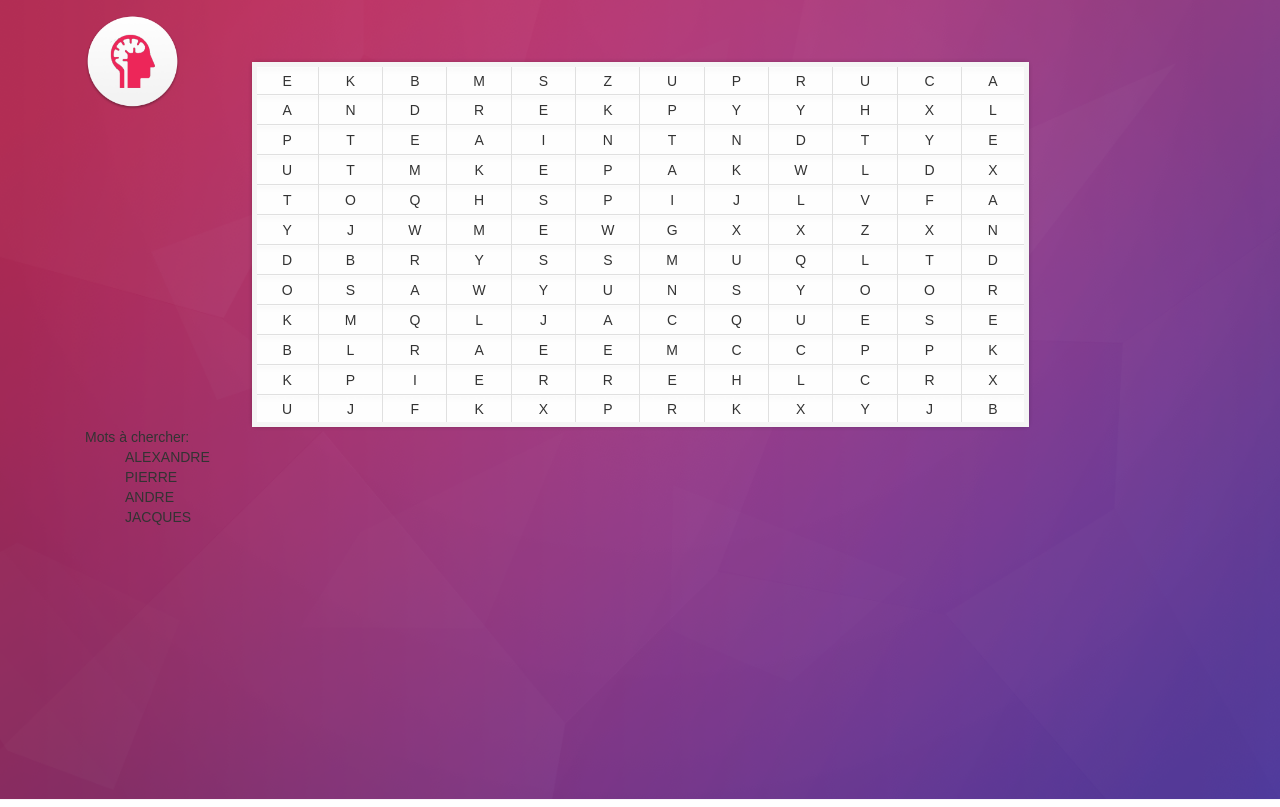
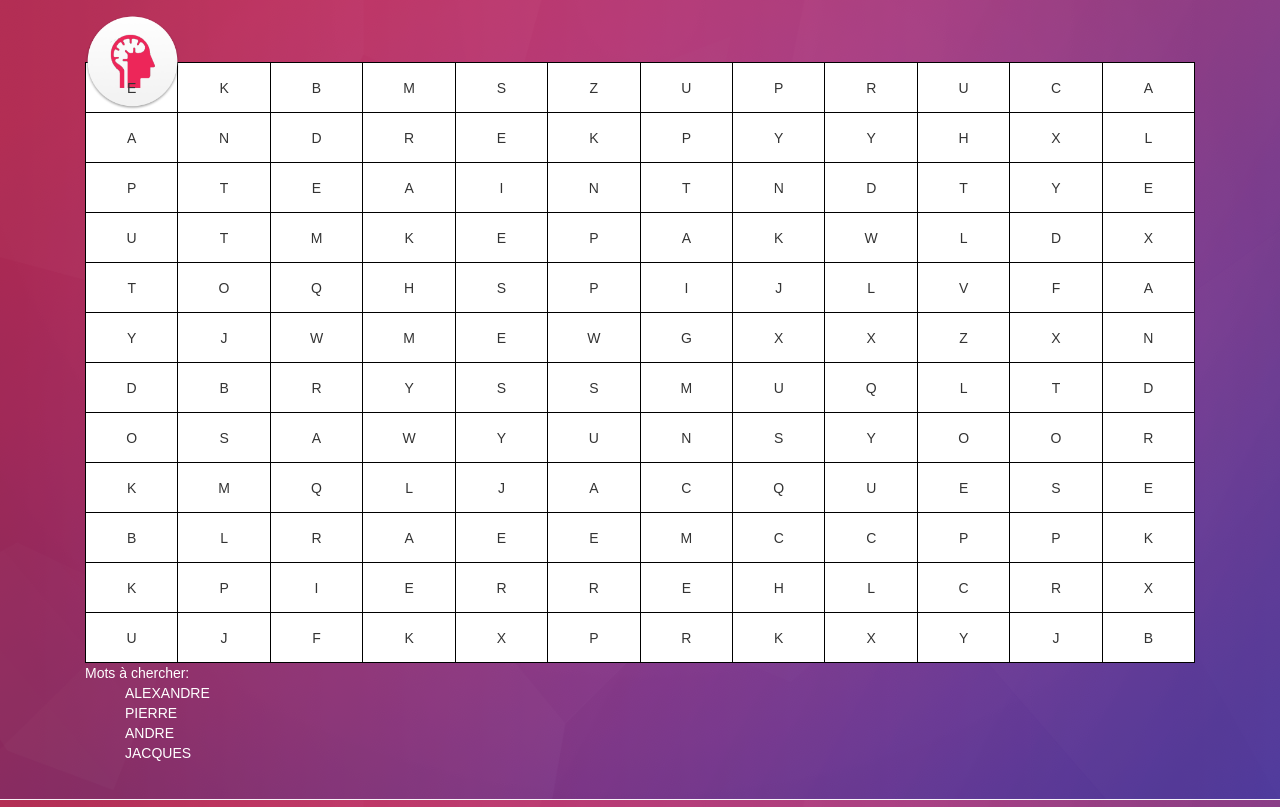
Before and after one commit to PatrickEDM/epsi_workshop, a PHP site: page /epsi_workshop/games/wordcases in a window 1280 px wide. Run offline with PHP 8.4, Linux system fonts and the light colour scheme; data that the repository does not hold is empty; some libraries are stand-ins or nearby versions.

Commit message:
Game 2 Design

```diff
--- a/app/Core/Config.php
+++ b/app/Core/Config.php
@@ -75,7 +75,7 @@ class Config
         /**
          * Database password.
          */
-        define('DB_PASS', '');
+        define('DB_PASS', 'root');
 
         /**
          * PREFER to be used in database calls default is smvc_
--- a/app/templates/default/css/style.css
+++ b/app/templates/default/css/style.css
@@ -179,48 +179,15 @@ a:hover{text-decoration: none;color: black;}
   width:600px;
 }
 
-table {
-		border:1px solid #d3d3d3;
-		background:#fefefe;
-		width:70%;
-		margin:2% auto 0;
-		-moz-border-radius:5px; /* FF1+ */
-		-webkit-border-radius:5px; /* Saf3-4 */
-		border-radius:5px;
-		-moz-box-shadow: 0 0 4px rgba(0, 0, 0, 0.2);
-		-webkit-box-shadow: 0 0 4px rgba(0, 0, 0, 0.2);
-	}
-
-	th, td {padding:18px 28px 18px; text-align:center; }
-
-	th {padding-top:22px; text-shadow: 1px 1px 1px #fff; background:#e8eaeb;}
-
-	td {border-top:1px solid #e0e0e0; border-right:1px solid #e0e0e0;}
-
-	tr.odd-row td {background:#f6f6f6;}
-
-	td.first, th.first {text-align:left}
-
-	td.last {border-right:none;}
-
-	/*
-	Background gradients are completely unnessary but a neat effect.
-	*/
-
-	td {
-		background: -moz-linear-gradient(100% 25% 90deg, #fefefe, #f9f9f9);
-		background: -webkit-gradient(linear, 0% 0%, 0% 25%, from(#f9f9f9), to(#fefefe));
-	}
-
-	tr.odd-row td {
-		background: -moz-linear-gradient(100% 25% 90deg, #f6f6f6, #f1f1f1);
-		background: -webkit-gradient(linear, 0% 0%, 0% 25%, from(#f1f1f1), to(#f6f6f6));
-	}
-
-	th {
-		background: -moz-linear-gradient(100% 20% 90deg, #e8eaeb, #ededed);
-		background: -webkit-gradient(linear, 0% 0%, 0% 20%, from(#ededed), to(#e8eaeb));
-	}
+.noselect {
+  -webkit-touch-callout: none; /* iOS Safari */
+  -webkit-user-select: none;   /* Chrome/Safari/Opera */
+  -khtml-user-select: none;    /* Konqueror */
+  -moz-user-select: none;      /* Firefox */
+  -ms-user-select: none;       /* Internet Explorer/Edge */
+  user-select: none;           /* Non-prefixed version, currently
+                                  not supported by any browser */
+}
 
 /* Fix for scroll issue */
 .navbar-fixed-bottom, .navbar-fixed-top{
--- a/app/templates/default/css/wordcases_style.css
+++ b/app/templates/default/css/wordcases_style.css
@@ -1,9 +1,10 @@
 
 .board
 {
+    margin-top: 2%;
     margin-left: auto;
     margin-right: auto;
-    border: 5px solid whitesmoke;
+
 }
 
 td
@@ -13,10 +14,11 @@ td
 
 .cell
 {
-    height: 30px;
-    width: 30px;
-    background-color: rgba(175, 216, 255, 0.66);
-
+    height: 50px;
+    width: 100px;
+    background-color: white;
+    border: 1px solid black;
+    text-align:center;
     -webkit-transition: background-color 0.2s ease-in-out;
     -moz-transition: background-color 0.2s ease-in-out;
     -o-transition: background-color 0.2s ease-in-out;
@@ -78,3 +80,6 @@ td
     visibility: hidden;
     display: none;
 }
+#wordListDiv, #worldList{
+    color:white;
+}
--- a/app/templates/default/header.php
+++ b/app/templates/default/header.php
@@ -25,6 +25,7 @@ $hooks = Hooks::get();
     <!-- CSS -->
     <?php
 	Assets::css(array(
+	    Url::templatePath() . 'css/wordcases_style.css',
 		'//maxcdn.bootstrapcdn.com/bootstrap/3.3.6/css/bootstrap.min.css',
 		Url::templatePath() . 'css/style.css',
 		Url::templatePath() . 'css/chart.css',
--- a/app/views/games/wordcases.php
+++ b/app/views/games/wordcases.php
@@ -1,12 +1,6 @@
 <?php
 use Helpers\Url;
 use Helpers\Assets;
-
-Assets::css(array(
-	Url::templatePath() . 'css/wordcases_style.css',
-));
-
-
 ?>
 
 
@@ -15,7 +9,7 @@ Assets::css(array(
 <!-- ================================================================================== -->
 <br/><br/>
 <p id="score"></p>
-<div class="screen">
+<div class="screen noselect">
 
 </div>
 <div id="wordListDiv">
```
Also changed, not shown: app/templates/default/css/table.css (added, +42 -0 lines), app/views/manage_user/users.php (+7 -6 lines).
